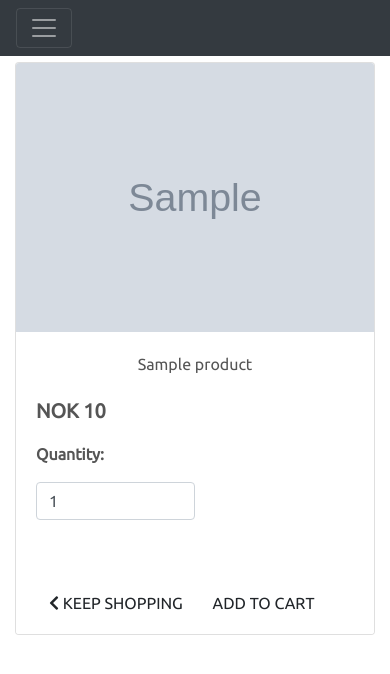
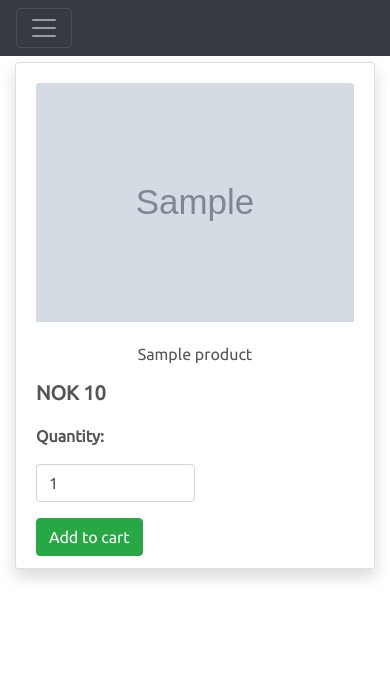
Before and after one commit to paulldev/milestone-project-4, a Django app: page /products/ in a window 390 px wide. Shown: the top 674 px of the page. Run offline with Django 3.2, Linux system fonts and the light colour scheme; tables that the repository leaves empty hold one stand-in row (values such as "Sample post"); grey boxes marked "Sample" are stand-in pictures; parts of the project's set-up code (start-up, migrations or seed data) failed here and were passed over.

Commit message:
Make cards responsive and apply shadow

```diff
--- a/products/templates/products/products.html
+++ b/products/templates/products/products.html
@@ -8,18 +8,18 @@
                 <h2 class="logo-font">Drinks Menu</h2>
             </div>
         </div>
-        <div class="row">
-            <div class="col">
         <div class="row justify-content-center">
             {% for product in products %}
-                        <div class="col-auto">
-                            <div class="card text-center">
+                <div class="col-auto mb-3">
+                    <div class="card text-center shadow">
+                        <div class="card-body">
                             {% if product.image %}
-                                    <img class="card-img-top" src="{{ product.image.url }}" alt="{{ product.name }}">
+                                <img class="card-img-top img-fluid" src="{{ product.image.url }}" alt="{{ product.name }}">
                             {% else %}
-                                    <img class="card-img-top" src="{{ MEDIA_URL }}noimage.png" alt="{{ product.name }}">
+                                <img class="card-img-top img-fluid" src="{{ MEDIA_URL }}noimage.png" alt="{{ product.name }}">
                             {% endif %}
-                                <div class="card-body">
+                        </div>
+                        <div class="card-title">
                             <p class="mb-0">{{ product.name }}</p>
                         </div>
                         <div class="card-footer bg-white pt-0 border-0 text-left">
@@ -38,13 +38,7 @@
                                                 </div>
                                             </div>
                                             <div class="col-12">
-                                                        <a href="{% url 'products' %}" class="btn rounded-0 mt-5">
-                                                            <span class="icon">
-                                                                <i class="fas fa-chevron-left"></i>
-                                                            </span>
-                                                            <span class="text-uppercase">Keep Shopping</span>
-                                                        </a>
-                                                        <input type="submit" class="btn btn-black rounded-0 text-uppercase mt-5" value="Add to cart">
+                                                <input type="submit" class="btn btn-success" value="Add to cart">
                                             </div>
                                             <input type="hidden" name="redirect_url" value="{{ request.path }}">
                                         </div>
@@ -57,6 +51,4 @@
             {% endfor %}
         </div>
     </div>
-        </div>
-    </div>
 {% endblock %}
```
Lines whose indentation alone changed are shown as unchanged.
